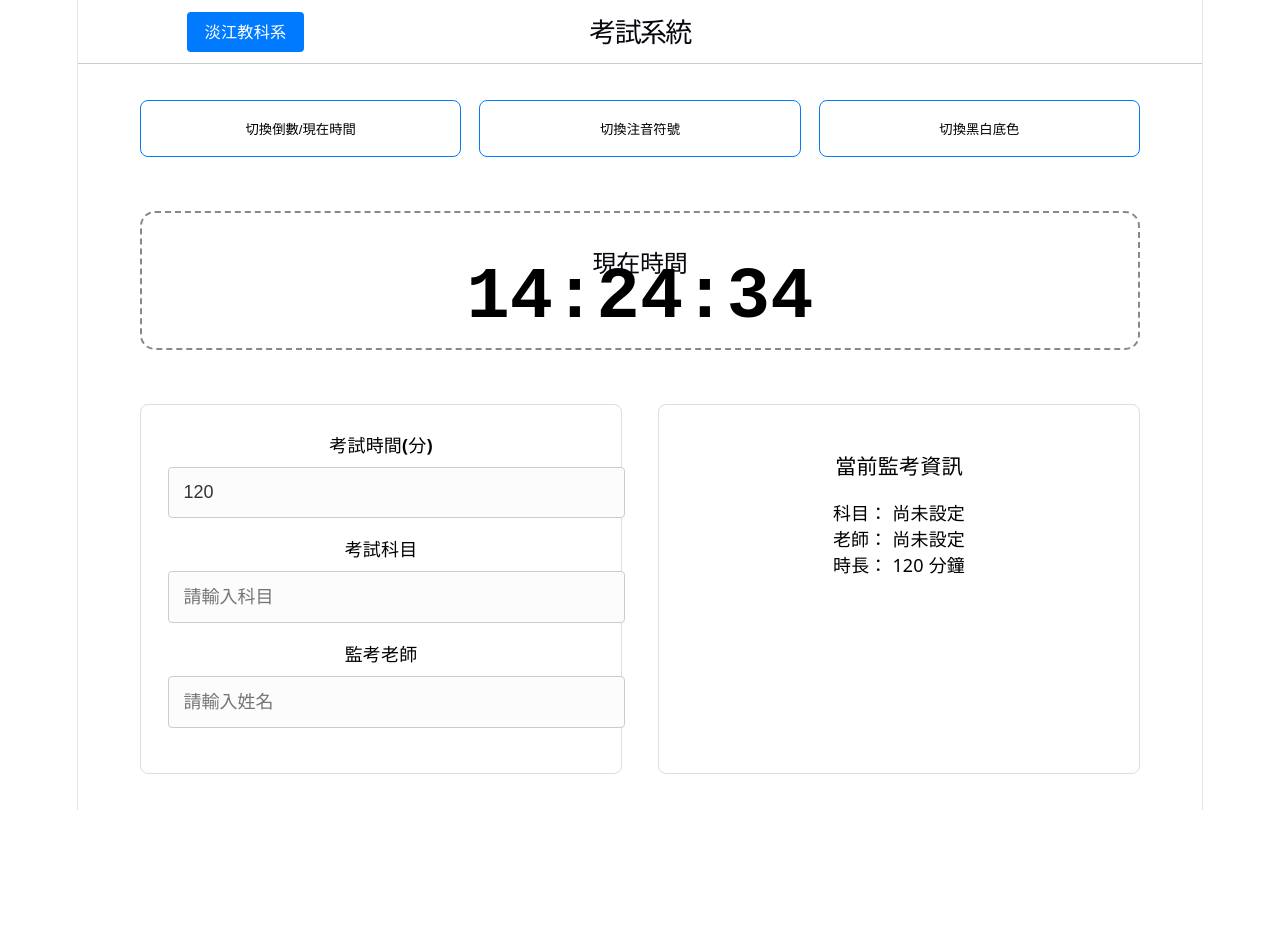
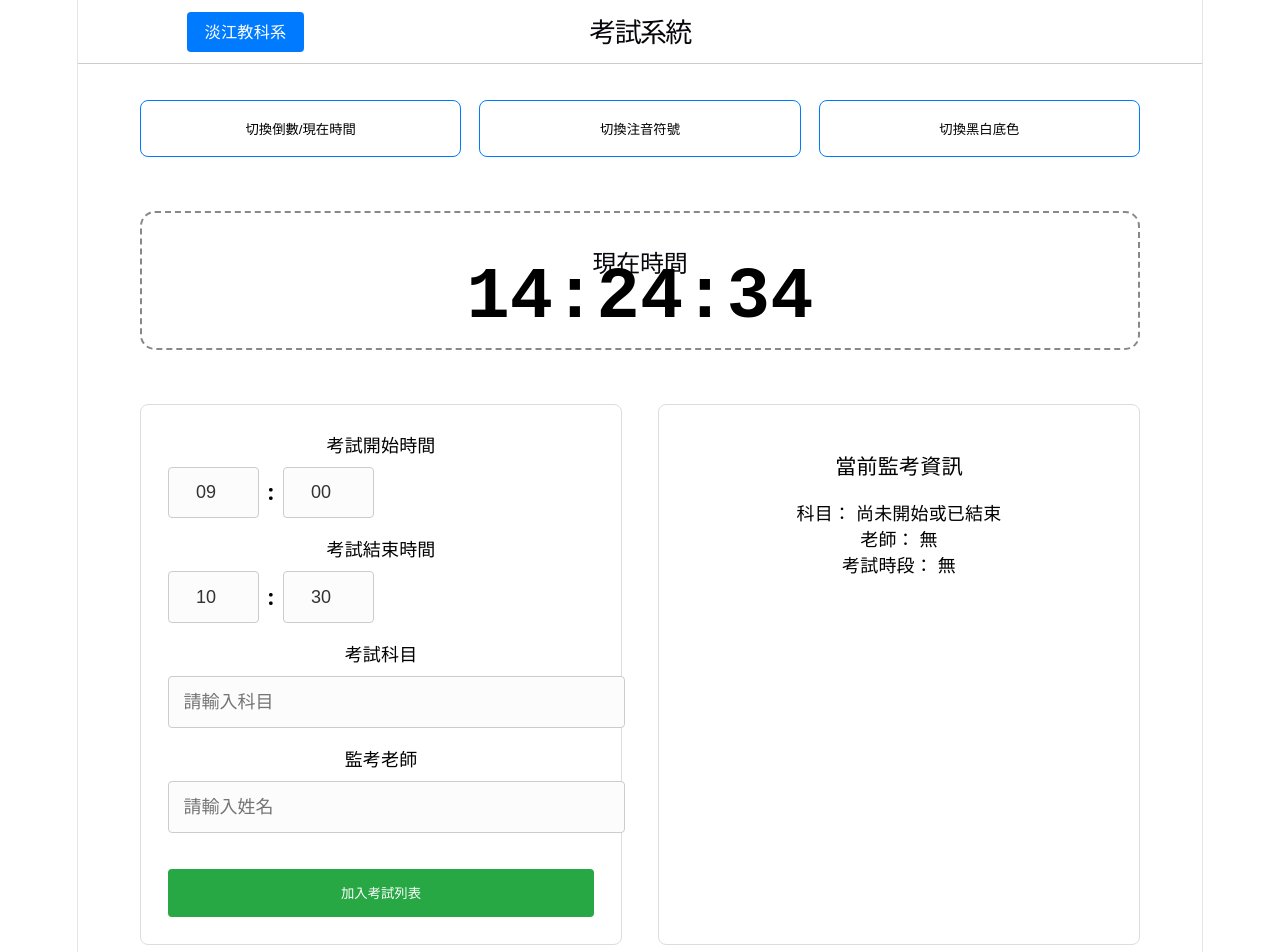
Before and after one commit to 413730739/0417, a Vue app: page / in a window 1280 px wide. Shown: the top 952 px of the page. Before the commit the page ends 810 px from the top, so only its background shows below. Built offline with nearby package versions, Linux system fonts and the light colour scheme.

Commit message:
考試系統

```diff
--- a/src/App.vue
+++ b/src/App.vue
@@ -9,7 +9,11 @@ const isCountdownMode = ref(false);
 // Form Data
 const examSubject = ref('');
 const invigilator = ref('');
-const examTimeInput = ref('120'); // Default minutes
+const examStartHour = ref('09');
+const examStartMinute = ref('00');
+const examEndHour = ref('10');
+const examEndMinute = ref('30');
+const examList = ref([]);
 
 // Time Logic
 const currentTime = ref(new Date());
@@ -19,16 +23,17 @@ let timerInterval = null;
 // --- Methods ---
 const updateTime = () => {
   currentTime.value = new Date();
-  if (isCountdownMode.value && remainingSeconds.value > 0) {
-    remainingSeconds.value--;
+  if (isCountdownMode.value) {
+    const remaining = getExamRemainingSeconds();
+    remainingSeconds.value = remaining;
   }
 };
 
 const toggleCountdown = () => {
   isCountdownMode.value = !isCountdownMode.value;
   if (isCountdownMode.value) {
-    // Reset countdown based on input when switching to it
-    remainingSeconds.value = parseInt(examTimeInput.value || 0) * 60;
+    // Reset countdown based on current exam's end time
+    remainingSeconds.value = getExamRemainingSeconds();
   }
 };
 
@@ -41,6 +46,62 @@ const formatCountdown = (seconds) => {
   const mins = Math.floor((seconds % 3600) / 60);
   const secs = seconds % 60;
   return `${hrs.toString().padStart(2, '0')}:${mins.toString().padStart(2, '0')}:${secs.toString().padStart(2, '0')}`;
+};
+
+// 根據現在時間找出進行中的考試
+const getCurrentExam = () => {
+  const now = currentTime.value;
+  const currentMinutes = now.getHours() * 60 + now.getMinutes();
+
+  for (let exam of examList.value) {
+    const [startHour, startMin] = exam.startTime.split(':').map(Number);
+    const [endHour, endMin] = exam.endTime.split(':').map(Number);
+    const examStartMinutes = startHour * 60 + startMin;
+    const examEndMinutes = endHour * 60 + endMin;
+
+    if (currentMinutes >= examStartMinutes && currentMinutes < examEndMinutes) {
+      return exam;
+    }
+  }
+  return null;
+};
+
+// 計算當前考試的剩餘秒數
+const getExamRemainingSeconds = () => {
+  const exam = getCurrentExam();
+  if (!exam) return 0;
+
+  const now = currentTime.value;
+  const currentMinutes = now.getHours() * 60 + now.getMinutes();
+  const currentSeconds = now.getSeconds();
+
+  const [endHour, endMin] = exam.endTime.split(':').map(Number);
+  const examEndMinutes = endHour * 60 + endMin;
+
+  const totalCurrentSeconds = currentMinutes * 60 + currentSeconds;
+  const totalEndSeconds = examEndMinutes * 60;
+
+  const remaining = totalEndSeconds - totalCurrentSeconds;
+  return Math.max(0, remaining);
+};
+
+const addExamToList = () => {
+  if (examSubject.value.trim()) {
+    const startTime = `${examStartHour.value}:${examStartMinute.value}`;
+    const endTime = `${examEndHour.value}:${examEndMinute.value}`;
+    examList.value.push({
+      subject: examSubject.value,
+      startTime: startTime,
+      endTime: endTime,
+      invigilator: invigilator.value || '尚未設定'
+    });
+    // 清空輸入框以方便下一筆輸入
+    examSubject.value = '';
+  }
+};
+
+const removeExam = (index) => {
+  examList.value.splice(index, 1);
 };
 
 // --- Lifecycle ---
@@ -103,8 +164,20 @@ onUnmounted(() => {
       <div class="info-section">
         <div class="input-card">
           <div class="form-group">
-            <label><ruby v-if="showZhuyin">考試時間(分)<rt>ㄎㄠˇ ㄕˋ ㄕˊ ㄐㄧㄢ</rt></ruby><span v-else>考試時間(分)</span></label>
-            <input v-model="examTimeInput" type="number" placeholder="例如: 120" />
+            <label><ruby v-if="showZhuyin">考試開始時間<rt>ㄎㄠˇ ㄕˋ ㄎㄞ ㄕˇ ㄕˊ ㄐㄧㄢ</rt></ruby><span v-else>考試開始時間</span></label>
+            <div class="time-input-group">
+              <input v-model="examStartHour" type="number" min="0" max="23" placeholder="時" class="time-input" />
+              <span class="time-separator">:</span>
+              <input v-model="examStartMinute" type="number" min="0" max="59" placeholder="分" class="time-input" />
+            </div>
+          </div>
+          <div class="form-group">
+            <label><ruby v-if="showZhuyin">考試結束時間<rt>ㄎㄠˇ ㄕˋ ㄐㄧㄝˊ ㄕㄨ ㄕˊ ㄐㄧㄢ</rt></ruby><span v-else>考試結束時間</span></label>
+            <div class="time-input-group">
+              <input v-model="examEndHour" type="number" min="0" max="23" placeholder="時" class="time-input" />
+              <span class="time-separator">:</span>
+              <input v-model="examEndMinute" type="number" min="0" max="59" placeholder="分" class="time-input" />
+            </div>
           </div>
           <div class="form-group">
             <label><ruby v-if="showZhuyin">考試科目<rt>ㄎㄠˇ ㄕˋ ㄎㄜ ㄇㄨˋ</rt></ruby><span v-else>考試科目</span></label>
@@ -114,13 +187,54 @@ onUnmounted(() => {
             <label><ruby v-if="showZhuyin">監考老師<rt>ㄐㄧㄢ ㄎㄠˇ ㄌㄠˇ ㄕ</rt></ruby><span v-else>監考老師</span></label>
             <input v-model="invigilator" type="text" placeholder="請輸入姓名" />
           </div>
+          <button @click="addExamToList" class="add-btn">
+            <ruby v-if="showZhuyin">加入考試列表<rt>ㄐㄧㄚ ㄖㄨˋ ㄎㄠˇ ㄕˋ ㄌㄧㄝˋ ㄅㄧㄠˇ</rt></ruby>
+            <span v-else>加入考試列表</span>
+          </button>
         </div>
 
         <div class="display-card">
           <h3><ruby v-if="showZhuyin">當前監考資訊<rt>ㄉㄤ ㄑㄧㄢˊ ㄐㄧㄢ ㄎㄠˇ ㄗ ㄒㄩㄣˋ</rt></ruby><span v-else>當前監考資訊</span></h3>
-          <p><strong>科目：</strong> {{ examSubject || '尚未設定' }}</p>
-          <p><strong>老師：</strong> {{ invigilator || '尚未設定' }}</p>
-          <p><strong>時長：</strong> {{ examTimeInput }} 分鐘</p>
+          <template v-if="getCurrentExam()">
+            <p><strong>科目：</strong> {{ getCurrentExam().subject }}</p>
+            <p><strong>老師：</strong> {{ getCurrentExam().invigilator }}</p>
+            <p><strong>考試時段：</strong> {{ getCurrentExam().startTime }} - {{ getCurrentExam().endTime }}</p>
+            <p v-if="isCountdownMode" style="color: #dc3545; font-weight: bold;"><strong>剩餘時間：</strong> {{ formatCountdown(remainingSeconds) }}</p>
+          </template>
+          <template v-else>
+            <p><strong>科目：</strong> 尚未開始或已結束</p>
+            <p><strong>老師：</strong> 無</p>
+            <p><strong>考試時段：</strong> 無</p>
+          </template>
+        </div>
+      </div>
+
+      <!-- Exam List Section -->
+      <div v-if="examList.length > 0" class="list-section">
+        <div class="list-card">
+          <h3><ruby v-if="showZhuyin">考科清單<rt>ㄎㄠˇ ㄎㄜ ㄑㄧㄥ ㄉㄢ</rt></ruby><span v-else>考科清單</span></h3>
+          <table class="exam-table">
+            <thead>
+              <tr>
+                <th><ruby v-if="showZhuyin">科目<rt>ㄎㄜ ㄇㄨˋ</rt></ruby><span v-else>科目</span></th>
+                <th><ruby v-if="showZhuyin">開始時間<rt>ㄎㄞ ㄕˇ ㄕˊ ㄐㄧㄢ</rt></ruby><span v-else>開始時間</span></th>
+                <th><ruby v-if="showZhuyin">結束時間<rt>ㄐㄧㄝˊ ㄕㄨ ㄕˊ ㄐㄧㄢ</rt></ruby><span v-else>結束時間</span></th>
+                <th><ruby v-if="showZhuyin">監考<rt>ㄐㄧㄢ ㄎㄠˇ</rt></ruby><span v-else>監考</span></th>
+                <th><ruby v-if="showZhuyin">操作<rt>ㄘㄠ ㄗㄨㄛˋ</rt></ruby><span v-else>操作</span></th>
+              </tr>
+            </thead>
+            <tbody>
+              <tr v-for="(item, index) in examList" :key="index">
+                <td>{{ item.subject }}</td>
+                <td>{{ item.startTime }}</td>
+                <td>{{ item.endTime }}</td>
+                <td>{{ item.invigilator }}</td>
+                <td>
+                  <button @click="removeExam(index)" class="delete-btn">刪除</button>
+                </td>
+              </tr>
+            </tbody>
+          </table>
         </div>
       </div>
     </main>
@@ -220,7 +334,64 @@ onUnmounted(() => {
   font-size: 1rem;
 }
 
+.time-input-group {
+  display: flex;
+  align-items: center;
+  gap: 0.5rem;
+}
+
+.time-input {
+  width: 60px !important;
+  padding: 0.8rem !important;
+  text-align: center;
+}
+
+.time-separator {
+  font-size: 1.2rem;
+  font-weight: bold;
+}
+
 .dark-mode .input-card, .dark-mode .display-card { border-color: #444; }
+
+.add-btn {
+  width: 100%;
+  padding: 0.8rem;
+  background-color: #28a745;
+  color: white;
+  border: none;
+  border-radius: 4px;
+  cursor: pointer;
+  font-weight: bold;
+  margin-top: 1rem;
+}
+.add-btn:hover { background-color: #218838; }
+
+.list-section { margin-top: 2rem; }
+.exam-table {
+  width: 100%;
+  border-collapse: collapse;
+  margin-top: 1rem;
+}
+.exam-table th, .exam-table td {
+  border: 1px solid #ddd;
+  padding: 0.8rem;
+  text-align: center;
+}
+.dark-mode .exam-table th, .dark-mode .exam-table td {
+  border-color: #444;
+}
+.delete-btn {
+  background-color: #dc3545;
+  color: white;
+  border: none;
+  padding: 0.4rem 0.8rem;
+  border-radius: 4px;
+  cursor: pointer;
+}
+.delete-btn:hover { background-color: #c82333; }
+
+.list-card { border: 1px solid #ddd; border-radius: 8px; padding: 1.5rem; }
+.dark-mode .list-card { border-color: #444; }
 
 @media (max-width: 600px) {
   .time-value { font-size: 2.5rem; }
```
